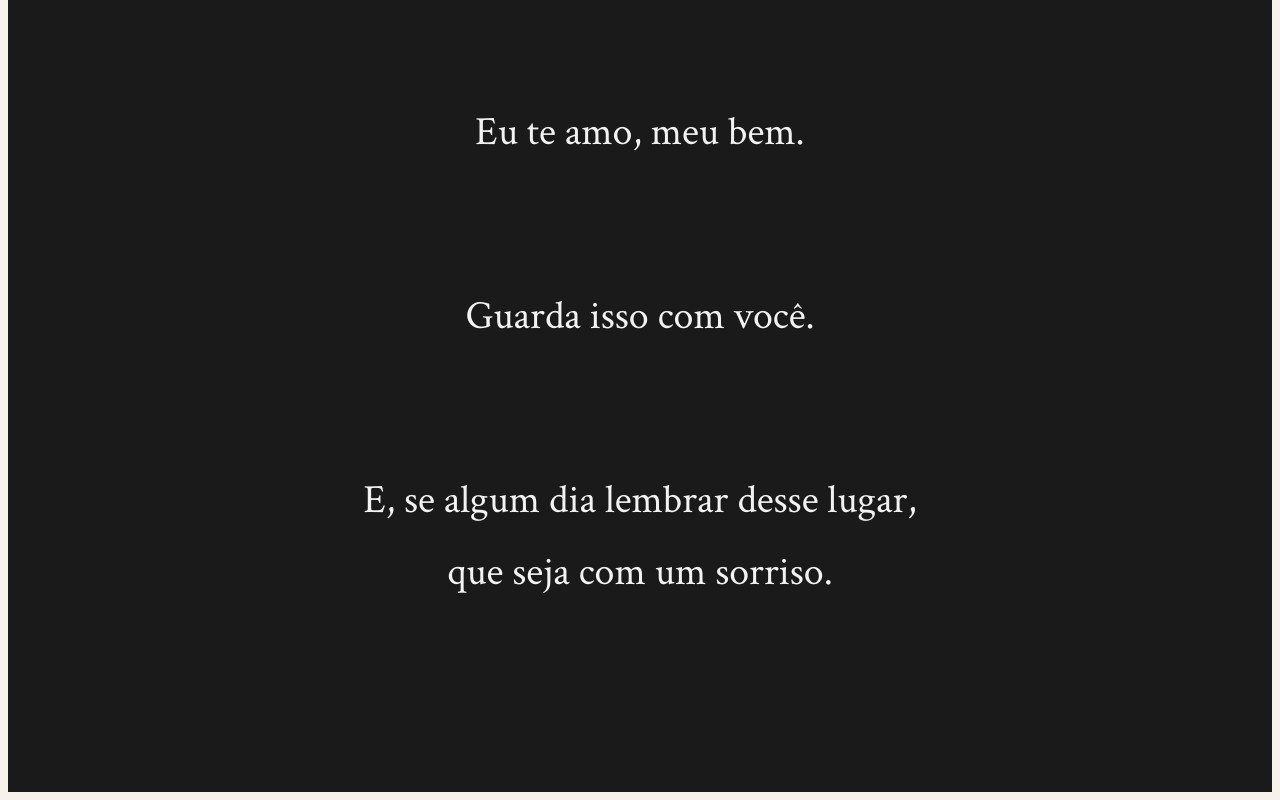
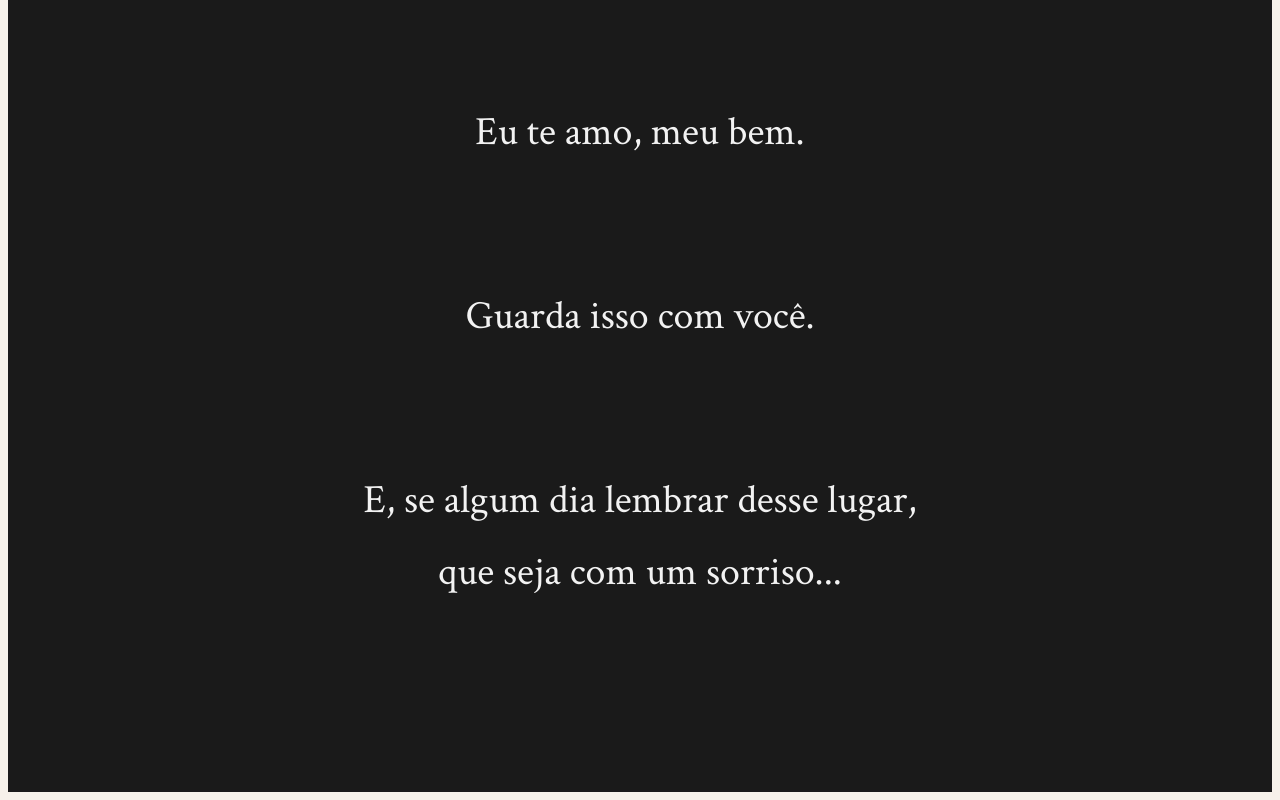
Before and after one commit to kauadas/mylove, a plain HTML site: page index.html in a window 1280 px wide. Shown: the part 10192-10992 px from the top of the page. Drawn offline with Linux system fonts and the light colour scheme.

Commit message:
Update index.html

```diff
--- a/index.html
+++ b/index.html
@@ -105,7 +105,7 @@
   <p class="reveal">Guarda isso com você.</p>
 
   <p class="reveal">E, se algum dia lembrar desse lugar,<br>
-  que seja com um sorriso.</p>
+  que seja com um sorriso...</p>
 </section>
 
 <script src="script.js"></script>
```
